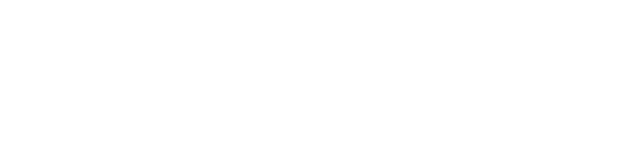
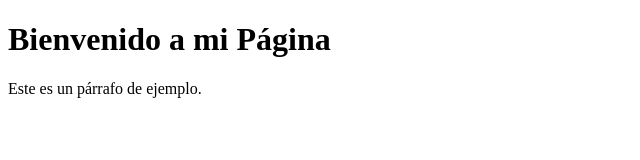
Before and after one commit to Johanna85Cely/Proyecto-git, a plain HTML site: page index.html in a window 1280 px wide. Shown: the whole page, without its empty margins (0-640 px from the left). Drawn offline with Linux system fonts and the light colour scheme.

Commit message:
Agregado párrafo de contenido

```diff
--- a/index.html
+++ b/index.html
@@ -6,6 +6,7 @@
     <title>Document</title>
 </head>
 <body>
-
+    <h1>Bienvenido a mi Página</h1>
+    <p>Este es un párrafo de ejemplo.</p>
 </body>
 </html>
```
